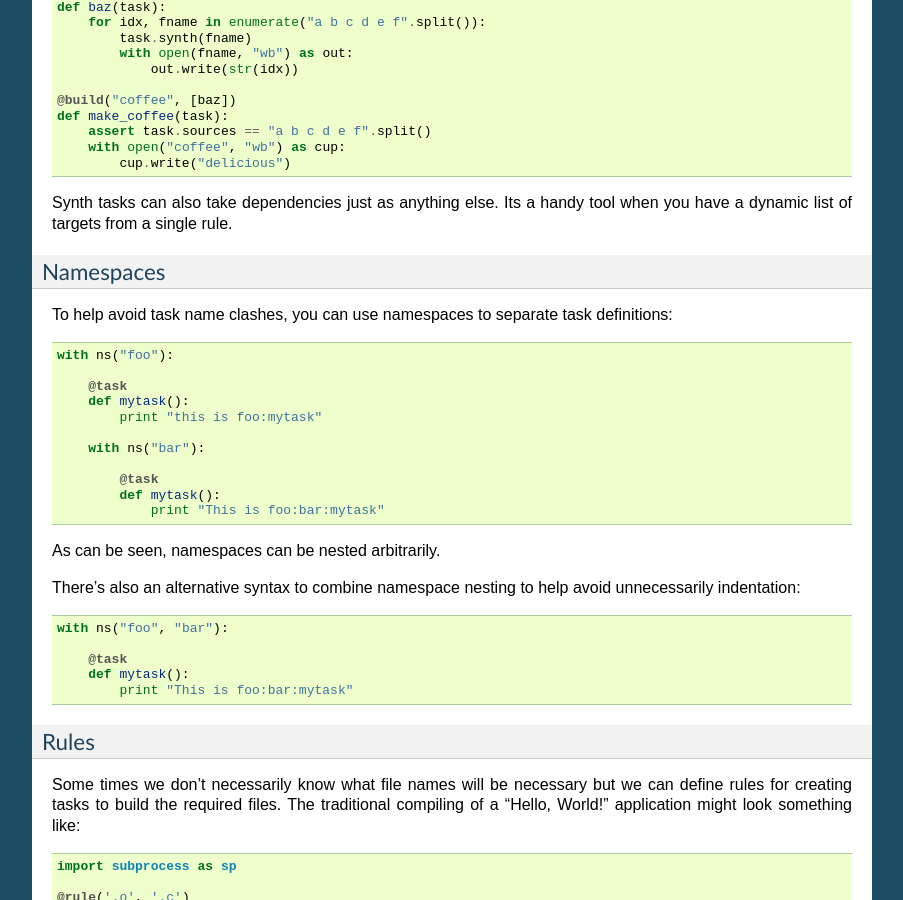
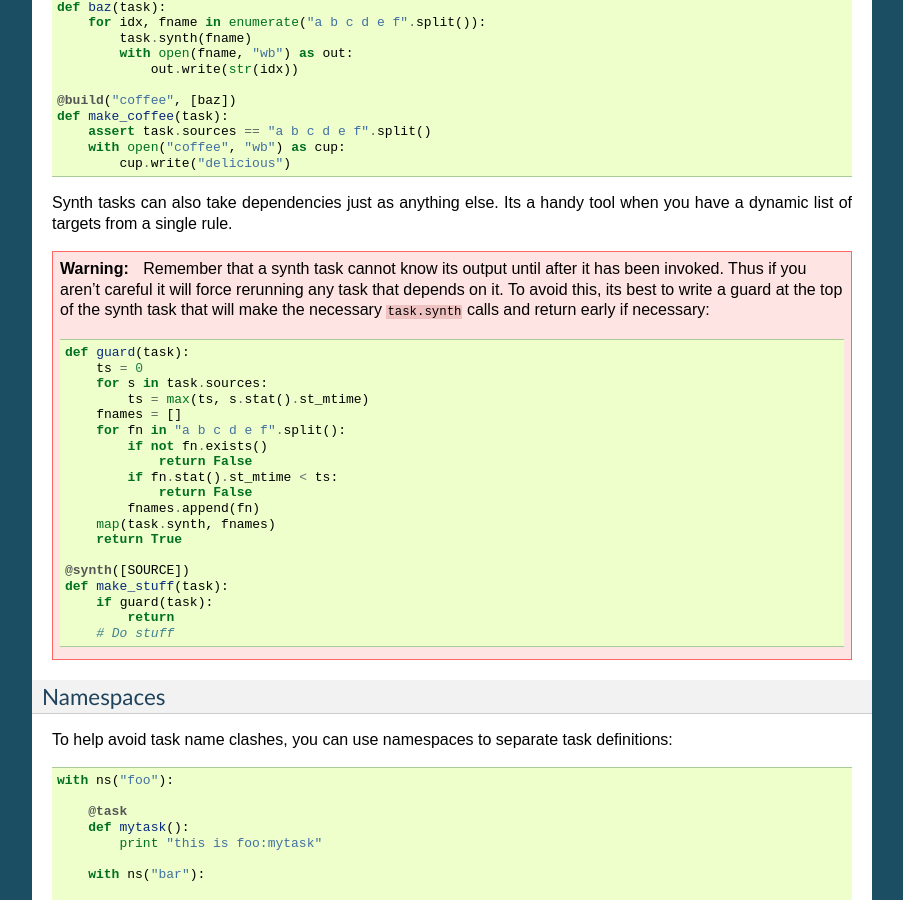
Before and after one commit to GaelVaroquaux/smithy, a Sphinx documentation site: the page built from docs/index.rst, in a window 1280 px wide and 900 px high, scrolled down 5325 px. Shown: the whole window, without its empty margins (198-1101 px from the left). Built offline with Sphinx 7.4.7, drawn with Linux system fonts in a browser that asks for light colours.

Commit message:
Updating docs with synth task warning.

```diff
--- a/docs/index.rst
+++ b/docs/index.rst
@@ -305,6 +305,35 @@ Synth tasks can also take dependencies just as anything else. Its a
 handy tool when you have a dynamic list of targets from a single
 rule.
 
+.. warning::
+
+  Remember that a synth task cannot know its output until after
+  it has been invoked. Thus if you aren't careful it will force
+  rerunning any task that depends on it. To avoid this, its best
+  to write a guard at the top of the synth task that will
+  make the necessary ``task.synth`` calls and return early if
+  necessary::
+
+    def guard(task):
+        ts = 0
+        for s in task.sources:
+            ts = max(ts, s.stat().st_mtime)
+        fnames = []
+        for fn in "a b c d e f".split():
+            if not fn.exists()
+                return False
+            if fn.stat().st_mtime < ts:
+                return False
+            fnames.append(fn)
+        map(task.synth, fnames)
+        return True
+
+    @synth([SOURCE])
+    def make_stuff(task):
+        if guard(task):
+            return
+        # Do stuff
+
 Namespaces
 ----------
 
```
